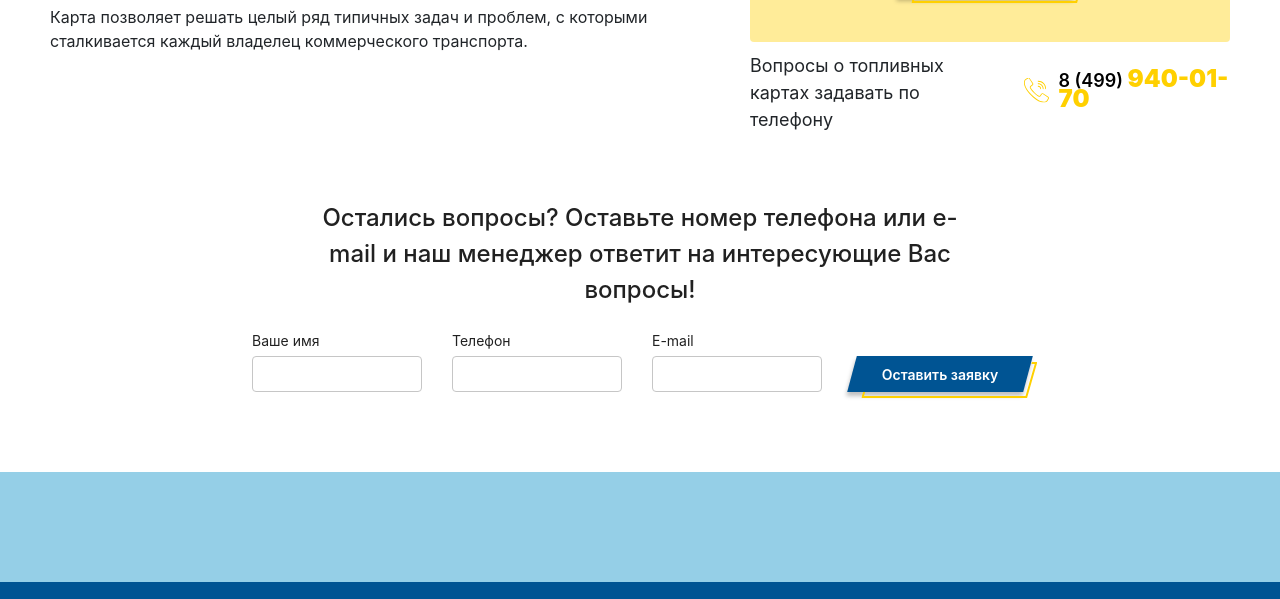
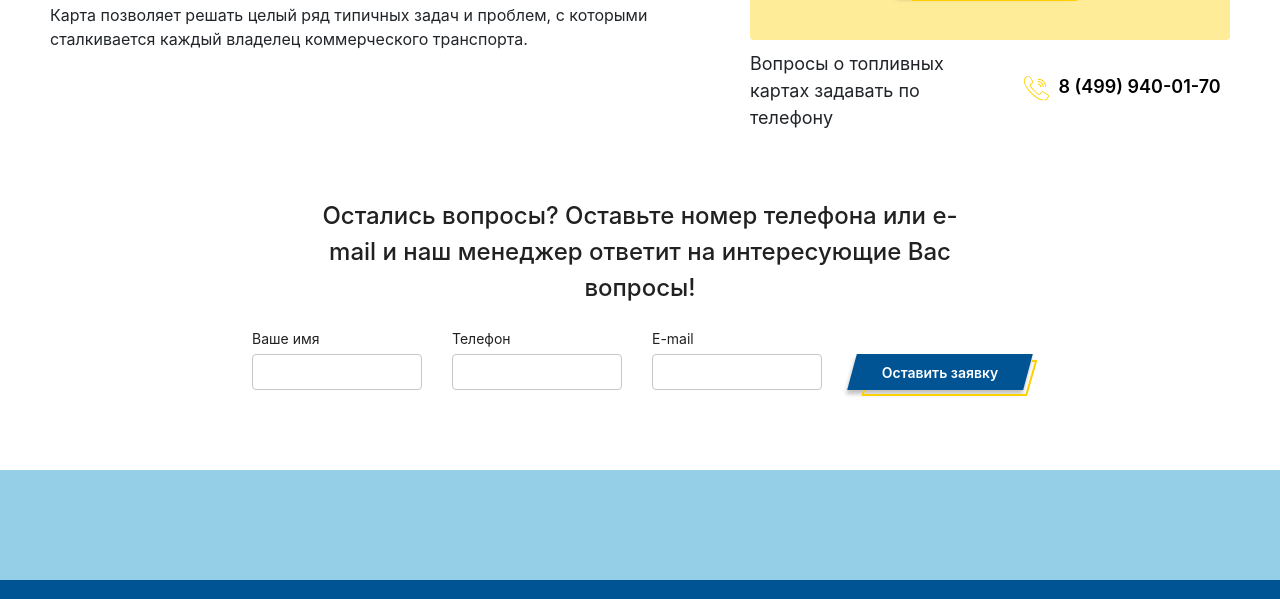
Before and after one commit to DmitryYamshikov/trassaGK, a website: page src/card.html in a window 1280 px wide. Shown: the part 1316-1915 px from the top of the page. Drawn offline with nearby package versions, Linux system fonts and the light colour scheme; files that its build step writes are made by us from their sources; files whose address does not match are found by name; a web font is replaced by a local one.

Commit message:
смена стиля номера телефона в подвале и в карточке

```diff
--- a/src/sass/blocks/_order-card.scss
+++ b/src/sass/blocks/_order-card.scss
@@ -59,22 +59,22 @@
                 font-size: 18px;
                 font-weight: 600;
                 span {
-                    font-size: 24px;
-                    font-weight: 900;
+                    color: #000;
+                    font-size: 18px;
+                    font-weight: 600;
                 }
             }
             &:before {
                 display: block;
                 position: absolute;
-                content: '';
+                content: "";
                 top: 50%;
                 transform: translateY(-50%);
-                left:0;
+                left: 0;
                 width: 25px;
                 height: 25px;
                 background-image: url(../img/ico/phone2.svg);
             }
-
         }
         @include md() {
             .phone-item {
--- a/src/sass/blocks/_phone-item.scss
+++ b/src/sass/blocks/_phone-item.scss
@@ -9,9 +9,9 @@
         line-height: 14px;
         color: #ffffff;
         span {
-            font-size: 14px;
-            line-height: 17px;
-            color: #ffd000;
+            font-size: 12px;
+            line-height: 14px;
+            color: #fff;
         }
     }
     @include md() {
```
Also changed, not shown: dist/css/style.min.css.
